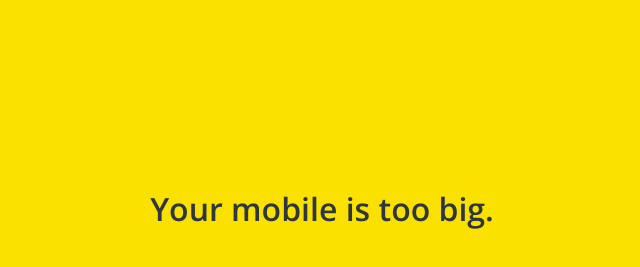
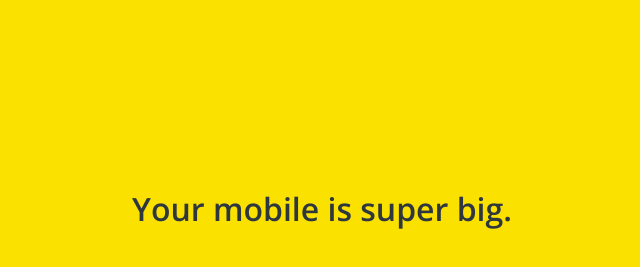
Before and after one commit to soolotus/kokoa_clone_2021, a plain HTML site: page find.html in a window 1280 px wide. Shown: the part 191-458 px from the top of the page, without its empty margins (318-958 px from the left). Drawn offline with nearby package versions, Linux system fonts and the light colour scheme; a web font is replaced by a local one.

Commit message:
too->super

```diff
--- a/find.html
+++ b/find.html
@@ -138,7 +138,7 @@
         </ul>
     </nav>
     <div id="no-mobile">
-        <span>Your mobile is too big.</span>
+        <span>Your mobile is super big.</span>
     </div>
 
     <script
```
